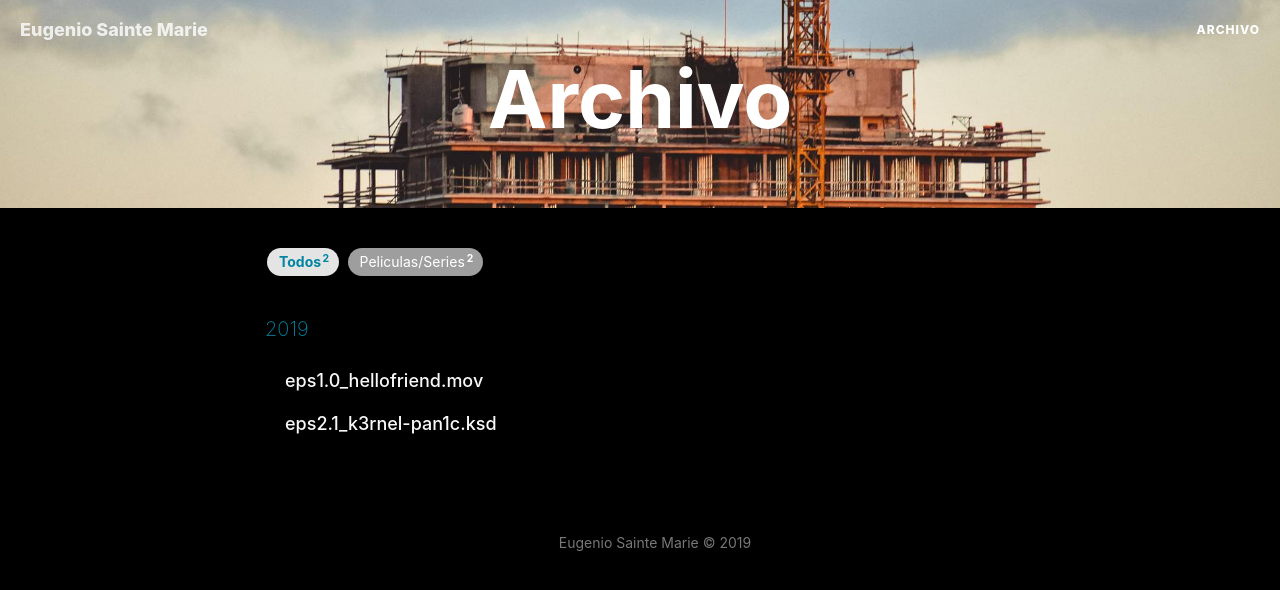
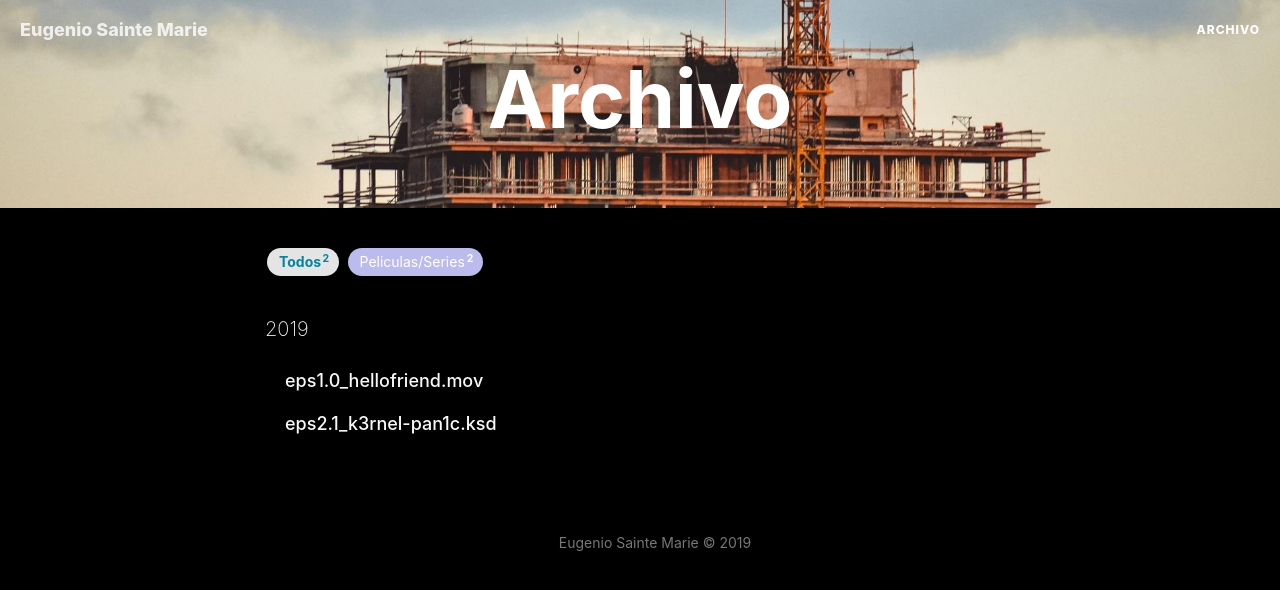
Before and after one commit to eugeniosaintemarie/notes, a Jekyll site: the page built from archive.html, in a window 1280 px wide. Shown: the top 590 px of the page. Built offline with Jekyll 4.4.1, drawn with Linux system fonts in a browser that asks for light colours; comment, search, counter and statistics services are not loaded.

Commit message:
Update archive.html

```diff
--- a/archive.html
+++ b/archive.html
@@ -6,7 +6,8 @@ header-img: "img/sys/tag-bg.jpg"
 ---
 
 <style>
-	#tag_cloud .tag-button {background-color: #9E9E9E !important;}
+	tag_cloud .tag-button {background-color: #9E9E9E !important;}
+	.listing-seperator {color: #f8f8f8 !important;}
 </style>
 
 <!-- Page Header -->
```
